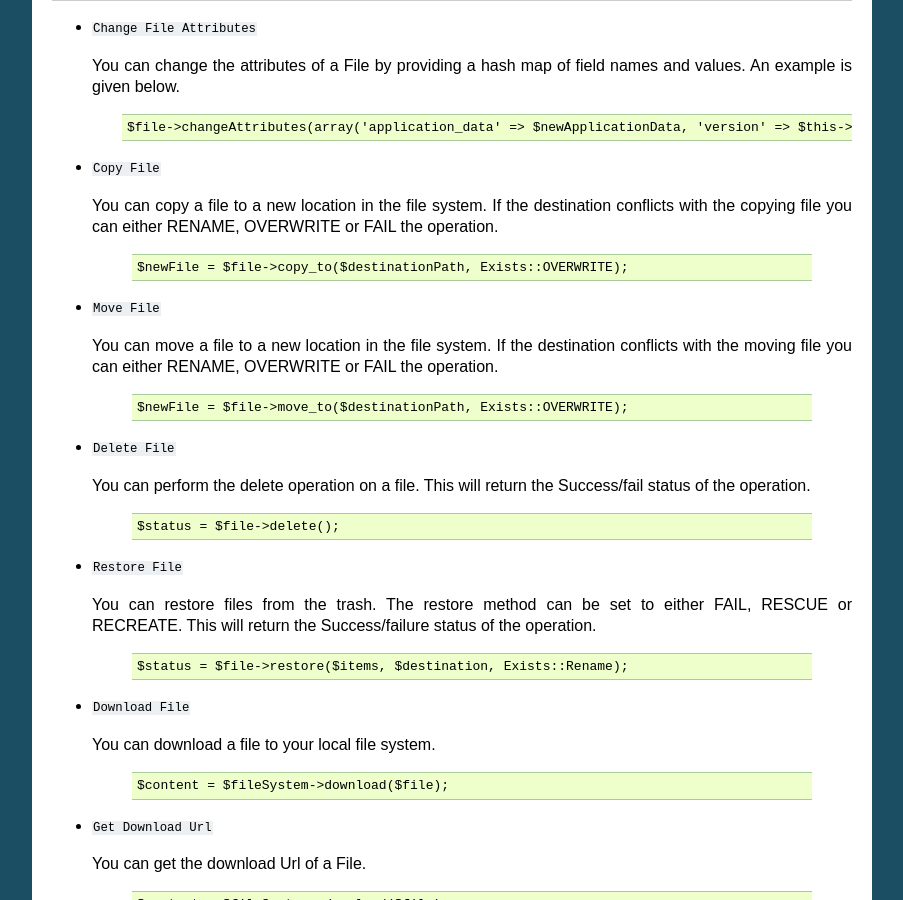
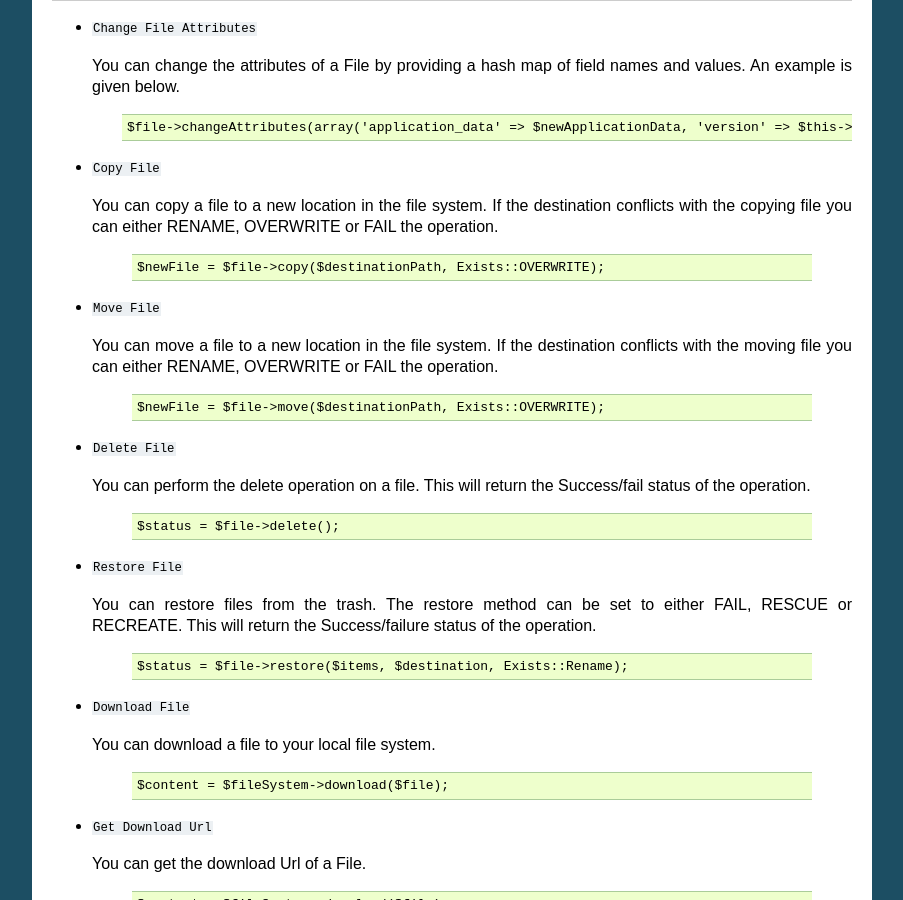
Before and after one commit to nmistry096/CloudFS-PHP, a Sphinx documentation site: the page built from doc/source/index.rst, in a window 1280 px wide and 900 px high, scrolled down 4087 px. Shown: the whole window, without its empty margins (198-1101 px from the left). Built offline with Sphinx 7.4.7, drawn with Linux system fonts in a browser that asks for light colours; cross-references to code outside the pages are shown as plain code; some of the changed lines change nothing that is shown; some of the changed text lies outside the part shown.

Commit message:
Refactored Documentation.md

```diff
--- a/doc/source/index.rst
+++ b/doc/source/index.rst
@@ -101,7 +101,7 @@
       $items = $fileSystem->getList();
 
 
-- :php:meth:`List Trash Items <Filesystem::listTrash()>`
+- :php:meth:`List Trash Items <Filesystem::listTrash>`
 
   You can list down the contents of Trash folder. Below example shows how to retrieve contents of the trash folder.
 
@@ -110,7 +110,7 @@
       $trash = $fileSystem->listTrash();
 
 
-- :php:meth:`Get Shares <Filesystem::copy>`
+- :php:meth:`Get Shares <Filesystem::listShares>`
 
   You can list down available Shares. Below example shows how to retrieve the list of shares.
 
@@ -119,7 +119,7 @@
       $items = $share->getList();
 
 
-- :php:meth:`Create Share <Filesystem::copy>`
+- :php:meth:`Create Share <Filesystem::createShare>`
 
   You can create a share by providing the path as shown in below example. A passworded share cannot be used for anything if the password is not provided. It doesn't make sense to create a share unless the developer has the password.
 
@@ -128,13 +128,13 @@
       $share = $fileSystem->createShare($itemToShare->getPath());
 
 
-- :php:meth:`Get Specific Share <Filesystem::copy>`
+- :php:meth:`Get Specific Share <Filesystem::retrieveShare>`
 
   You can get a share by providing the share key and the password (If available). A passworded share cannot be used for anything if the password is not provided.
 
       ::
 
-      $share = $fileSystem->createShare($shareKey);
+      //code
 
 
 - :php:meth:`Copy Items <Filesystem::copy>`
@@ -177,7 +177,7 @@
       $items = $folder->get_list();
 
 
-- :php:meth:`Change Folder Attributes <Item::changeAttributes>`
+- :php:meth:`Change Folder Attributes <Folder::changeAttributes>`
 
   You can change the attributes of a Folder by providing a hash map of field names and values. An example is given below.
       ::
@@ -185,7 +185,7 @@
       $folder->changeAttributes(array('application_data' => $newApplicationData, 'version' => $this->getVersion()));
 
 
-- :php:meth:`Copy Folder <Item::copy>`
+- :php:meth:`Copy Folder <Folder::copy>`
 
   You can copy a folder to a new location in the file system. If the destination conflicts with the copying folder you can either RENAME, OVERWRITE or FAIL the operation.
 
@@ -194,7 +194,7 @@
       $newFolder = $folder->copy($destinationPath, Exists::OVERWRITE);
 
 
-- :php:meth:`Move Folder <Item::move>`
+- :php:meth:`Move Folder <Folder::move>`
 
   You can move a folder to a new location in the file system. If the destination conflicts with the moving folder you can either RENAME, OVERWRITE or FAIL the operation.
 
@@ -203,7 +203,7 @@
       $newFolder = $folder->move($destinationPath, Exists::OVERWRITE);
 
 
-- :php:meth:`Delete Folder <Item::delete>`
+- :php:meth:`Delete Folder <Folder::delete>`
 
   You can perform the delete operation on a folder. This will return the Success/fail status of the operation.
 
@@ -212,7 +212,7 @@
       $status = $folder->delete();
 
 
-- :php:meth:`Restore Folder <Item::restore>`
+- :php:meth:`Restore Folder <Folder::restore>`
 
   You can restore a Folder from the trash. The restore method can be set to either FAIL, RESCUE or RECREATE. This will return the Success/failure status of the operation.
 
@@ -243,7 +243,7 @@
 ---------------
 .. note:: You need to create a session in order to perform file operations.
 
-- :php:meth:`Change File Attributes <Item::changeAttributes>`
+- :php:meth:`Change File Attributes <File::changeAttributes>`
 
   You can change the attributes of a File by providing a hash map of field names and values. An example is given below.
       ::
@@ -251,25 +251,25 @@
       $file->changeAttributes(array('application_data' => $newApplicationData, 'version' => $this->getVersion()));
 
 
-- :php:meth:`Copy File <Item::copy>`
+- :php:meth:`Copy File <File::copy>`
 
   You can copy a file to a new location in the file system. If the destination conflicts with the copying file you can either RENAME, OVERWRITE or FAIL the operation.
 
       ::
 
-      $newFile = $file->copy_to($destinationPath, Exists::OVERWRITE);
+      $newFile = $file->copy($destinationPath, Exists::OVERWRITE);
 
 
-- :php:meth:`Move File <Item::move>`
+- :php:meth:`Move File <File::move>`
 
   You can move a file to a new location in the file system. If the destination conflicts with the moving file you can either RENAME, OVERWRITE or FAIL the operation.
 
       ::
 
-      $newFile = $file->move_to($destinationPath, Exists::OVERWRITE);
+      $newFile = $file->move($destinationPath, Exists::OVERWRITE);
 
 
-- :php:meth:`Delete File <Item::delete>`
+- :php:meth:`Delete File <File::delete>`
 
   You can perform the delete operation on a file. This will return the Success/fail status of the operation.
 
@@ -278,7 +278,7 @@
       $status = $file->delete();
 
 
-- :php:meth:`Restore File <Item::restore>`
+- :php:meth:`Restore File <File::restore>`
 
   You can restore files from the trash. The restore method can be set to either FAIL, RESCUE or RECREATE. This will return the Success/failure status of the operation.
 
@@ -287,7 +287,7 @@
       $status = $file->restore($items, $destination, Exists::Rename);
 
 
-- :php:meth:`Download File <Filesystem::download>`
+- :php:meth:`Download File <File::download>`
 
   You can download a file to your local file system.
 
```
Also changed, not shown: README.md (+1 -2 lines).
